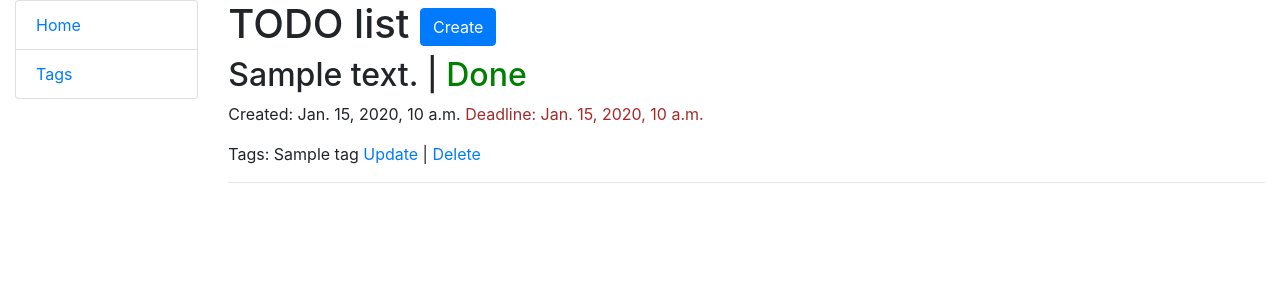
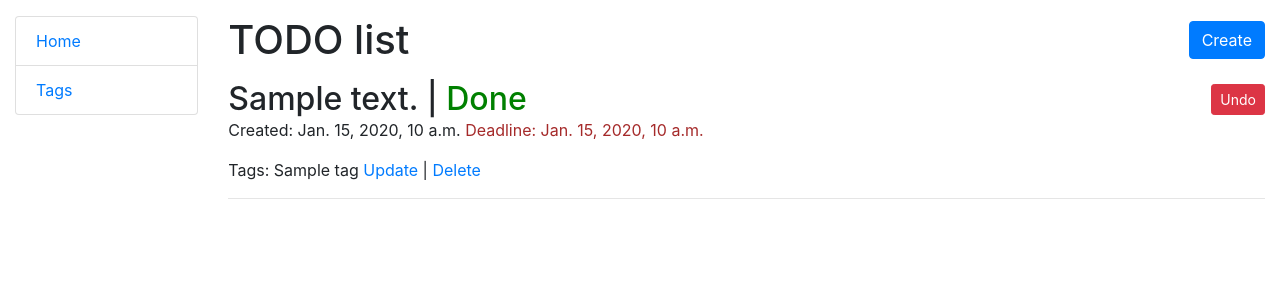
Before and after one commit to mykola-tarasenko/mate-to-do-list, a Django app: page / in a window 1280 px wide. Shown: the top 300 px of the page. Run offline with Django 5.2, Linux system fonts and the light colour scheme; tables that the repository leaves empty hold one stand-in row (values such as "Sample post").

Commit message:
Update pages design

```diff
--- a/templates/base.html
+++ b/templates/base.html
@@ -12,7 +12,7 @@
 </head>
 
 <body>
-<div class="container-fluid">
+<div class="container-fluid" style="margin-top: 1rem;">
   <div class="row">
     <div class="col-sm-2">
 
--- a/templates/to_do/index.html
+++ b/templates/to_do/index.html
@@ -1,20 +1,43 @@
 {% extends "base.html" %}
 
 {% block content %}
-  <h1>
-    TODO list
-    <a href="{% url 'to-do:task-create' %}" class="btn btn-primary">
-      Create
-    </a>
-  </h1>
+  <div class="d-flex justify-content-between align-items-center" style="margin-bottom: 1rem;" >
+    <h1 class="m-0">TODO list</h1>
+    <a href="{% url 'to-do:task-create' %}" class="btn btn-primary">Create</a>
+  </div>
+
   {% for task in task_list %}
-    <h2>{{ task.content }} | {% if task.is_done %} <span style="color: green;">Done</span> {% else %} <span style="color: red;">Not done</span> {% endif %}</h2>
-    <p>Created: {{ task.created_at }} {% if task.deadline %} <span style="color: brown;">Deadline: {{ task.deadline }}</span> {% endif %}</p>
+    <div class="d-flex justify-content-between align-items-center">
+      <h2 class="m-0">
+        {{ task.content }} |
+        {% if task.is_done %}
+          <span style="color: green;">Done</span>
+        {% else %}
+          <span style="color: red;">Not done</span>
+        {% endif %}
+      </h2>
+
+      <form action="{% url 'to-do:task-toggle' pk=task.id %}" method="post">
+        {% csrf_token %}
+        <button type="submit" class="btn btn-sm {% if task.is_done %}btn-danger{% else %}btn-success{% endif %}">
+          {% if task.is_done %} Undo {% else %} Complete {% endif %}
+        </button>
+      </form>
+    </div>
+
+    <p>
+      Created: {{ task.created_at }}
+      {% if task.deadline %}
+        <span style="color: brown;">Deadline: {{ task.deadline }}</span>
+      {% endif %}
+    </p>
+
     <p>
       Tags: {% for tag in task.tags.all %} {{ tag }} {% empty %} - {% endfor %}
       <a href="{% url 'to-do:task-update' pk=task.id %}">Update</a> |
       <a href="{% url 'to-do:task-delete' pk=task.id %}">Delete</a>
     </p>
+
     <hr>
   {% empty %}
     <p>There are no tasks yet.</p>
--- a/to_do/urls.py
+++ b/to_do/urls.py
@@ -8,7 +8,7 @@ from to_do.views import (
     TagListView,
     TagCreateView,
     TagUpdateView,
-    TagDeleteView,
+    TagDeleteView, toggle_task_status,
 )
 
 
@@ -17,6 +17,7 @@ urlpatterns = [
     path("create/", TaskCreateView.as_view(), name="task-create"),
     path("<int:pk>/update/", TaskUpdateView.as_view(), name="task-update"),
     path("<int:pk>/delete/", TaskDeleteView.as_view(), name="task-delete"),
+    path('<int:pk>/toggle/', toggle_task_status, name="task-toggle"),
     path("tags/", TagListView.as_view(), name="tag-list"),
     path("tags/create/", TagCreateView.as_view(), name="tag-create"),
     path("tags/<int:pk>/update/", TagUpdateView.as_view(), name="tag-update"),
--- a/to_do/views.py
+++ b/to_do/views.py
@@ -1,3 +1,4 @@
+from django.shortcuts import get_object_or_404, redirect
 from django.urls import reverse_lazy
 from django.views import generic
 
@@ -48,3 +49,10 @@ class TagUpdateView(generic.UpdateView):
 class TagDeleteView(generic.DeleteView):
     model = Tag
     success_url = reverse_lazy("to-do:tag-list")
+
+
+def toggle_task_status(request, pk):
+    task = get_object_or_404(Task, pk=pk)
+    task.is_done = not task.is_done
+    task.save()
+    return redirect('to-do:index')
```
Also changed, not shown: templates/to_do/tag_list.html (+6 -8 lines).
